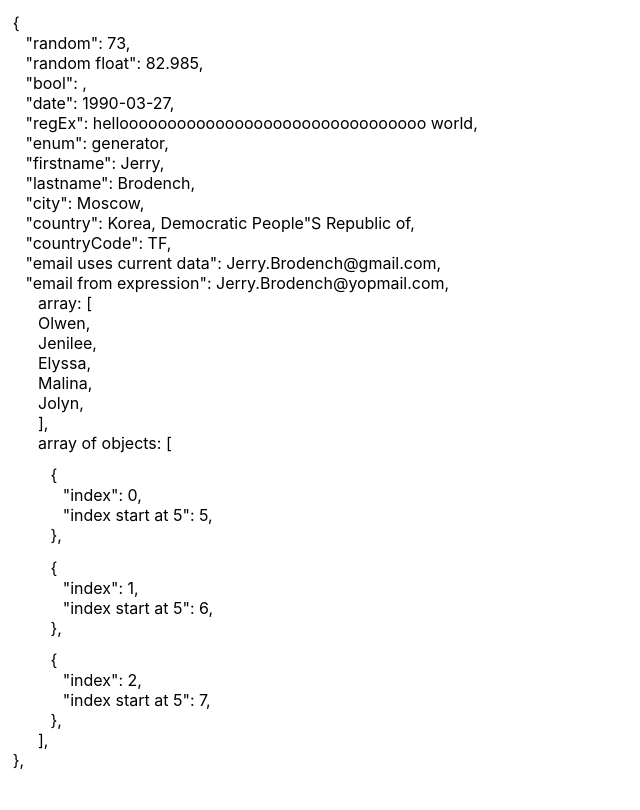
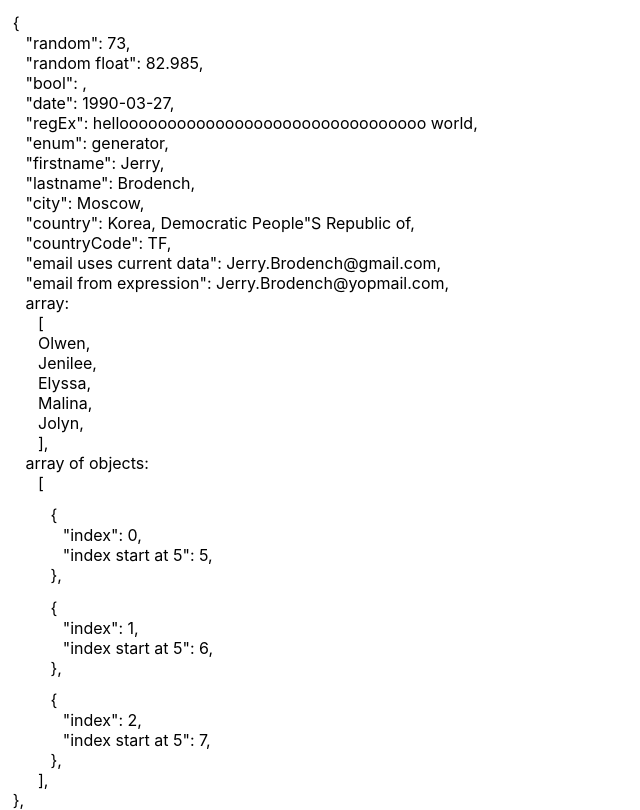
Before and after one commit to MZO9400/JSONPath, a React (Create React App) app: page / in a window 1280 px wide. Shown: the whole page, without its empty margins (0-640 px from the left). Built offline with nearby package versions, Linux system fonts and the light colour scheme.

Commit message:
Fix indentation on array's key

```diff
--- a/src/components/ArrayComponent.js
+++ b/src/components/ArrayComponent.js
@@ -5,7 +5,6 @@ const json_verify = function(s){ try { return typeof s == 'object' } catch (e) {
 
 export default props => (
     <div className={'JSONChildren'}>
-        <span>{props.it}: </span>
         <span>{"["}</span>
         {props.JSON.map((subarray, subkey) => (
             json_verify(subarray)
--- a/src/components/JSONcomponent.js
+++ b/src/components/JSONcomponent.js
@@ -10,7 +10,9 @@ const JSONcomponent = props => {
                 {Object.keys(props.JSON).map((it, key) => (
                     Array.isArray(props.JSON[it])
                         ?
-                        <ArrayComponent it={it} key={key} JSON={props.JSON[it]} />
+                        <div key={key}>
+                            <span>{it}: </span> <ArrayComponent it={it} JSON={props.JSON[it]} />
+                        </div>
                         : json_verify(props.JSON[it])
                         ? <ul key={key}><span>"{it}"</span>: <JSONcomponent JSON={props.JSON[it]} /><span>{","}</span></ul>
                         : <li key={key}><span>"{it}"</span>: {props.JSON[it]}<span>{","}</span></li>
```
